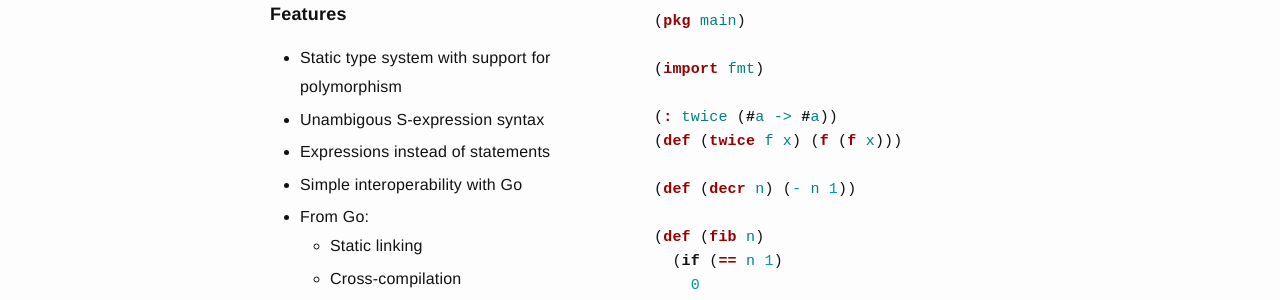
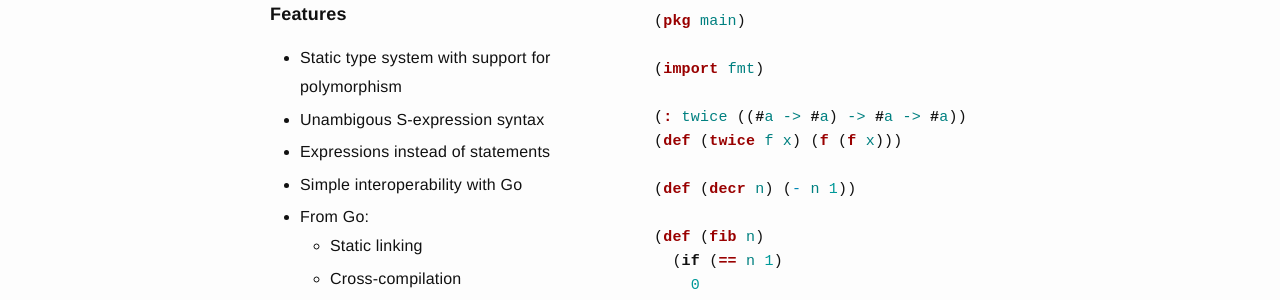
Before and after one commit to oden-lang/oden-lang.github.io, a Jekyll site: the page built from index.md, in a window 1280 px wide. Shown: the part 349-649 px from the top of the page. Built offline with Jekyll 4.4.1, drawn with Linux system fonts in a browser that asks for light colours.

```diff
--- a/_layouts/start.html
+++ b/_layouts/start.html
@@ -38,7 +38,7 @@
 
 (import fmt)
 
-(: twice (#a -> #a))
+(: twice ((#a -> #a) -> #a -> #a))
 (def (twice f x) (f (f x)))
 
 (def (decr n) (- n 1))
```
